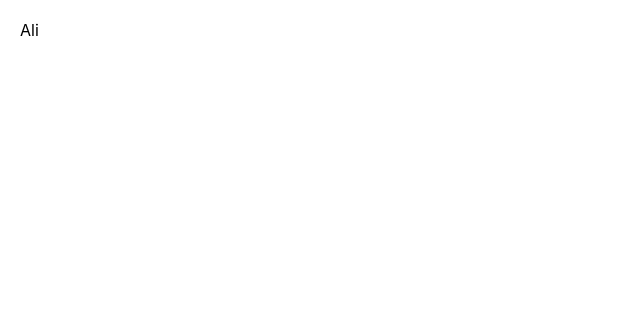
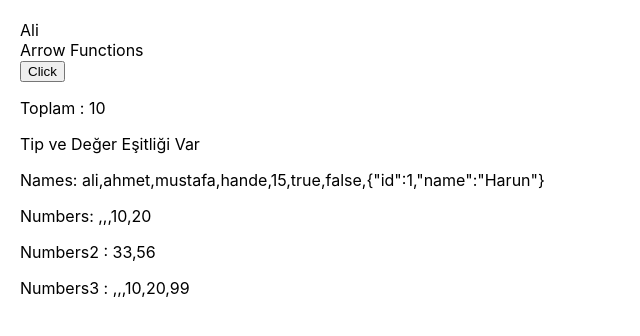
Before and after one commit to neominalsolutions/linktera-reactjs, a React (Create React App) app: page / in a window 1280 px wide. Shown: the top 336 px of the page, without its empty margins (0-640 px from the left). Built offline with nearby package versions, Linux system fonts and the light colour scheme.

Commit message:
ES Standartları

```diff
--- a/src/App.js
+++ b/src/App.js
@@ -1,6 +1,9 @@
 import logo from './logo.svg';
 import './App.css';
 import Variables from './ecmascripts/Variables';
+import ArrowFunction from './ecmascripts/ArrowFunctions';
+import EqualsOperators from './ecmascripts/EqualsOperators';
+import ESArrays from './ecmascripts/ESArrays';
 // export edilen componentleri başka bir js dosyasında import ederek kullanabiliyoruz.
 
 function App() {
@@ -13,6 +16,9 @@ function App() {
 	return (
 		<div style={{ padding: '20px' }}>
 			<Variables />
+			<ArrowFunction />
+			<EqualsOperators />
+			<ESArrays />
 		</div>
 	);
 }
--- /dev/null
+++ b/src/ecmascripts/ArrowFunctions.js
@@ -0,0 +1,61 @@
+// <></> fragment jsx dosyasının ana kapsayıcısır.
+
+import { type } from '@testing-library/user-event/dist/type';
+
+function ArrowFunction() {
+	// ES6 ile geldi
+	// arrow function ile methoda unique bir isim vermiş olduk.
+	const showMessage = () => alert('Tıklandı');
+	// const showMessage = () => alert('tıklandı 2')
+
+	// *** Uyarı:  JS functionlarda ovverload mekanizması yok
+	// default function sıkıntısı aynı isimde function tanımlayabiliyoruz.
+	// function showMessage2() {
+	// 	alert('tıklandı');
+	// }
+
+	// function showMessage2(message) {
+	// 	alert(message);
+	// }
+
+	// JS de '' ile "" arasındaki hiç bir fark yok ama '' kullanımı daha yaygın kabul görmüştür.
+
+	// Not: JS de diğer dillerde olmayan NAN,undefined gibi tanımlamalarda varmış.
+	const sum = (x, y) => {
+		if (typeof y === 'string') {
+			// tpi string ise Number değerine dönüştür.
+			// eğer değer Not a Number ise y 0 olarak güncelle.
+			if (isNaN(y)) y = 0;
+			y = Number(y);
+		}
+
+		if (typeof y === 'undefined') {
+			y = 0;
+		}
+
+		console.log('y-type', typeof y);
+
+		return x + y;
+	};
+
+	let number10;
+	// const sumResult = sum(10, '25'); => 1025
+	// const sumResult = sum(10,25); => 35
+	// const sumResult = sum(10, '25px'); // NAN Not A Number
+	// değişken tanımı var ama değer ataması yok.
+	console.log('number-10', typeof number10);
+
+	const sumResult = sum(10); // NAN
+
+	return (
+		<>
+			<div>Arrow Functions</div>
+			{/* event binding */}
+			<button onClick={showMessage}>Click</button>
+			{/* <button onClick={() => showMessage2('can')}>Click2</button> */}
+			<p>Toplam : {sumResult}</p>
+		</>
+	);
+}
+
+export default ArrowFunction;
--- /dev/null
+++ b/src/ecmascripts/ESArrays.js
@@ -0,0 +1,50 @@
+function ESArrays() {
+	// Kurallar
+	// JS Diziler objectir. (Ref type)
+	// JS Diziler hetorejendir. (birden fazla tip de değere sahip olabilir)
+	// Generic kavramı JS yok.
+	const names = [
+		// Array Literal tanımı
+		'ali',
+		'ahmet',
+		'mustafa',
+		'hande',
+		15,
+		true,
+		false,
+		JSON.stringify({ id: 1, name: 'Harun' }),
+	];
+
+	// ES5 ile ARRAY çalışma şekli
+	const numbers = new Array(3); // 5 elemanlı boş bir dizi tanımı
+	numbers.push(10);
+	numbers.push(20); // diziye sıraları eleman ekler.
+	numbers.unshift(45); // dizinin ilk elemanı ekler
+	numbers.splice(0, 1); // 0.indeksten 1 adet sil
+
+	// ES6 da find,filter,some lambda,spread operators
+
+	let numbers2 = [...numbers, 56]; // spread operatör ile sona eleman ekleme
+	numbers2 = [33, ...numbers2]; // spread operatör ile başa eleman ekleme
+
+	numbers2 = numbers2.filter((x) => x > 30 && x < 60); // 30 ile 60 arasındaki filtrele (silme işlemlerinde filter)
+
+	// spread operatorü ile hem dizideki elemanlara ekleme çıkarma işlemleri yapılırken hemde yep yeni bir referansı olan dizi oluşmuş oluyor.
+
+	// let numbers3 = [...numbers];
+	let numbers3 = numbers.slice(); // 2. yöntem spread yerine slice kullanmak.
+
+	// let numbers3 = numbers; // şuan aynı referansa bakıyorlar bu durum ciddi yanlış geliştirmelere yok açabilir, lütfen spread operatörü kullanalım
+	numbers3.push(99);
+
+	return (
+		<>
+			<p>Names: {names.join(',')}</p>
+			<p>Numbers: {numbers.join(',')}</p>
+			<p>Numbers2 : {numbers2.join(',')}</p>
+			<p>Numbers3 : {numbers3.join(',')}</p>
+		</>
+	);
+}
+
+export default ESArrays;
--- /dev/null
+++ b/src/ecmascripts/EqualsOperators.js
@@ -0,0 +1,22 @@
+function EqualsOperators() {
+	// JS ortamında == ve === olmak üzere 2 tip eşitlik söz konusur.
+	// == değer eşitliğine bakar
+	// === değer ve tip eşitliğine bakar.
+	const number1 = Math.round(Math.random() * 3);
+	// const number2 = Math.round(Math.random() * 3);
+	const number2 = Math.round(Math.random() * 3);
+
+	// js de === ile değişken kullanımı daha doğru ve güvenli bir kullanımdır.
+
+	if (number1 === number2) {
+		return <>Tip ve Değer Eşitliği Var</>;
+	}
+
+	if (number1 == number2) {
+		return <>Değer Eşitliği Var</>;
+	}
+
+	return <>Değer Eşitliği Yok</>;
+}
+
+export default EqualsOperators;
--- a/src/ecmascripts/Variables.js
+++ b/src/ecmascripts/Variables.js
@@ -16,7 +16,11 @@ function Variables() {
 		return <>{name}</>;
 	}
 
-	return <div>{name}</div>;
+	return (
+		<>
+			<div>{name}</div>
+		</>
+	);
 }
 
 export default Variables;
```
